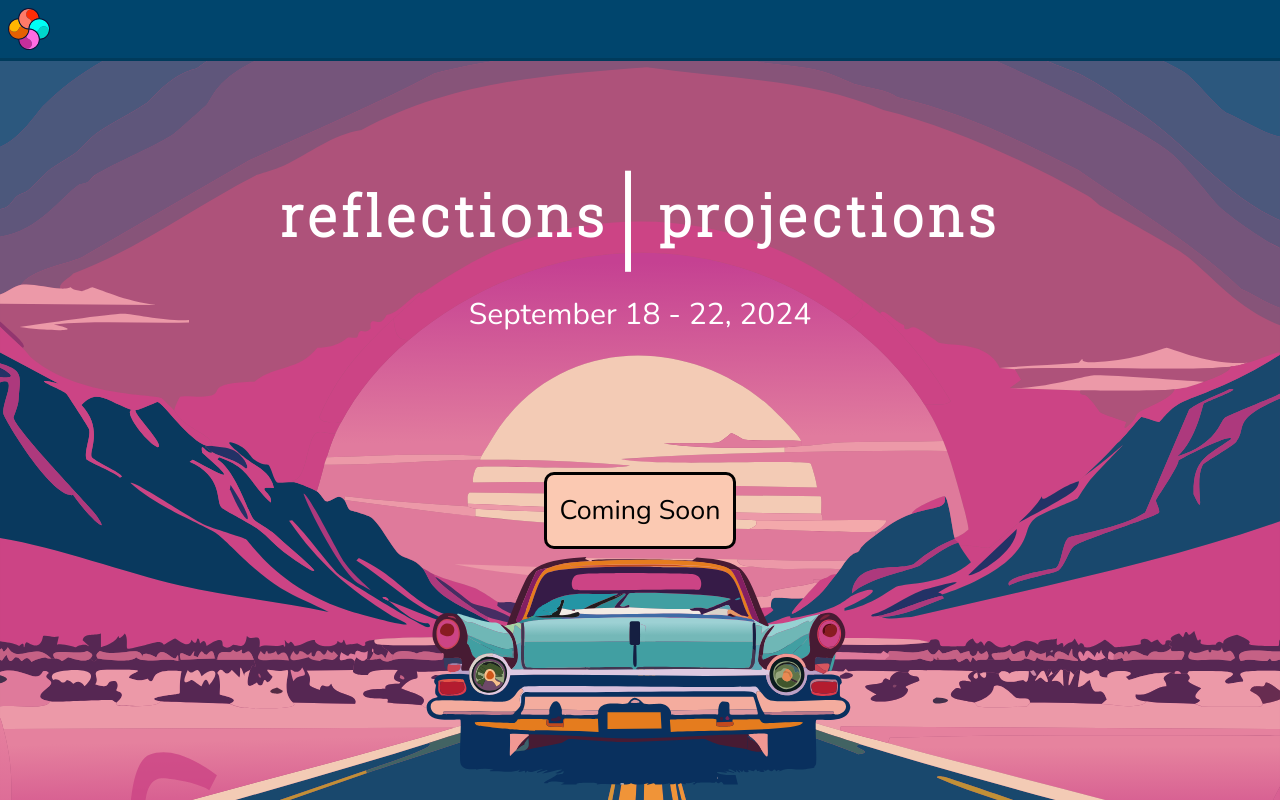
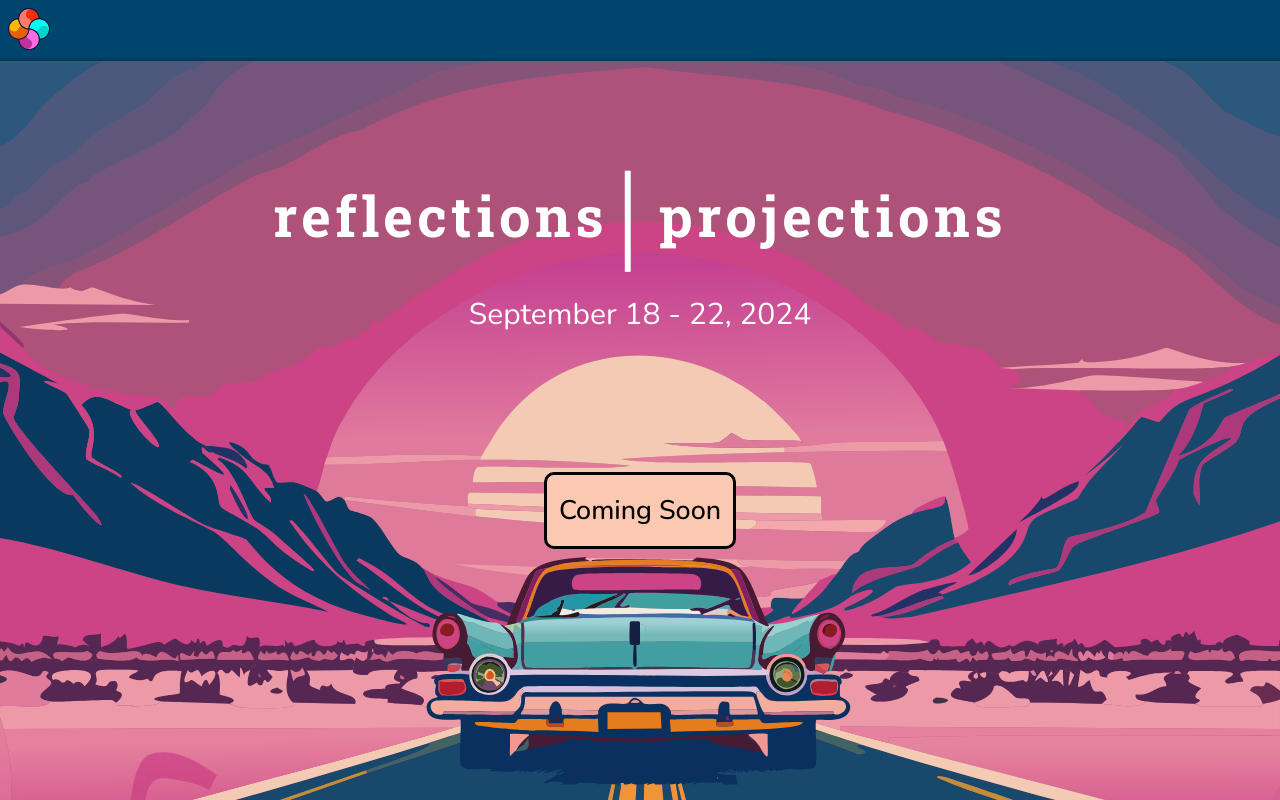
Before and after one commit to ReflectionsProjections/rp-web-2024, a React (Vite) app: page / in a window 1280 px wide. Shown: the top 800 px of the page. Built offline with nearby package versions, Linux system fonts and the light colour scheme; a web font is replaced by a local one.

Commit message:
Background color for overflow

```diff
--- a/src/App.css
+++ b/src/App.css
@@ -1,5 +1,9 @@
 @import url('https://fonts.googleapis.com/css2?family=Courier+Prime:ital,wght@0,400;0,700;1,400;1,700&family=Noto+Sans+Mono:wght@100..900&display=swaphttps://fonts.googleapis.com/css2?family=Courier+Prime:ital,wght@0,400;0,700;1,400;1,700&family=Noto+Sans+Mono:wght@100..900&family=Sometype+Mono:ital,wght@0,400..700;1,400..700&display=swaphttps://fonts.googleapis.com/css2?family=Courier+Prime:ital,wght@0,400;0,700;1,400;1,700&family=Noto+Sans+Mono:wght@100..900&family=Roboto+Slab:wght@100..900&family=Sometype+Mono:ital,wght@0,400..700;1,400..700&display=swap');
 @import url('https://fonts.googleapis.com/css2?family=Nunito:ital,wght@0,200..1000;1,200..1000&display=swap');
+
+  body {
+    background-color: '#00456D';
+  }
 
   .gradient {
     background: linear-gradient(0deg, #2FD2CB, #0F102E);
--- a/src/App.tsx
+++ b/src/App.tsx
@@ -7,6 +7,7 @@ import Header from "./components/Home/Landing";
 import MainPage from "./routes/MainPage";
 import '@fontsource/kufam';
 import Info from "./components/Home/Info";
+import './App.css';
 
 function ProdRoutes() {
 	return (
```
